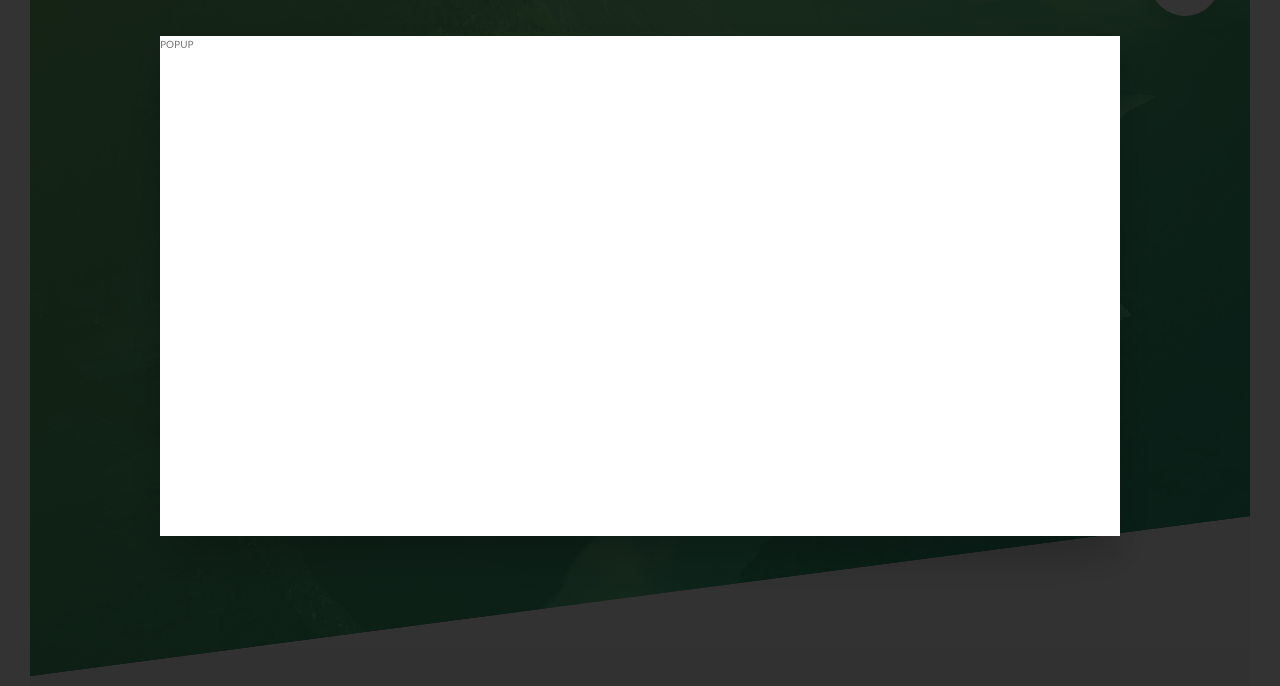
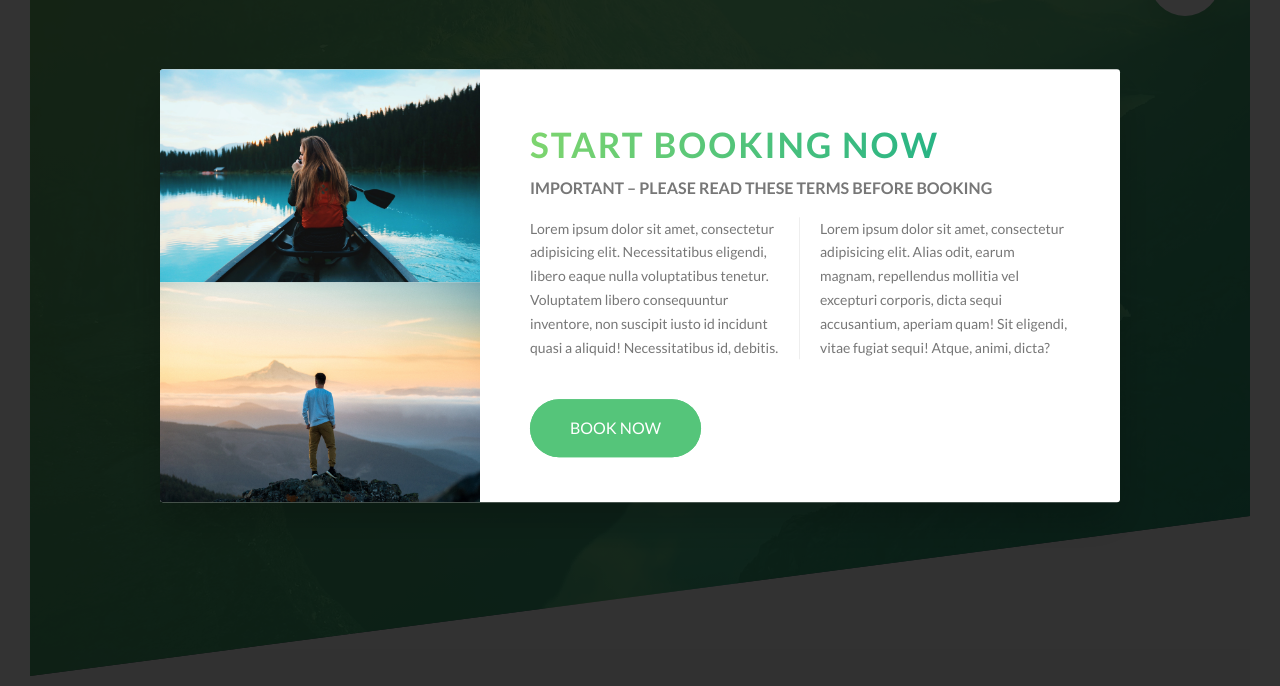
Before and after one commit to chaofan85/advanced-css-learning, a website: page NATOURS/index.html in a window 1280 px wide. Shown: the part 114-800 px from the top of the page. Drawn offline with Linux system fonts and the light colour scheme.

Commit message:
updated popup window styling

```diff
--- a/NATOURS/index.html
+++ b/NATOURS/index.html
@@ -355,7 +355,18 @@
 
       <div class="popup">
         <div class="popup__content">
-          POPUP
+          <div class="popup__left">
+            <img src="img/nat-8.jpg" alt="Tour photo" class="popup__img">
+            <img src="img/nat-9.jpg" alt="Tour photo" class="popup__img">
+          </div>
+          <div class="popup__right">
+            <h2 class="heading-secondary u-mrgin-bottom-medium">Start Booking Now</h2>
+            <h3 class="heading-tertiary u-margin-bottom-small">Important &ndash; Please read these terms before booking</h3>
+            <p class="popup__text">
+              Lorem ipsum dolor sit amet, consectetur adipisicing elit. Necessitatibus eligendi, libero eaque nulla voluptatibus tenetur. Voluptatem libero consequuntur inventore, non suscipit iusto id incidunt quasi a aliquid! Necessitatibus id, debitis. Lorem ipsum dolor sit amet, consectetur adipisicing elit. Alias odit, earum magnam, repellendus mollitia vel excepturi corporis, dicta sequi accusantium, aperiam quam! Sit eligendi, vitae fugiat sequi! Atque, animi, dicta?
+            </p>
+            <a href="#" class="btn btn--green">Book Now</a>
+          </div>
         </div>
       </div>
 
--- a/NATOURS/sass/components/_popup.scss
+++ b/NATOURS/sass/components/_popup.scss
@@ -10,8 +10,36 @@
   &__content {
     @include absCenter;
     width: 75%;
-    height: 50rem;
     background-color: $color-white;
     box-shadow: 0 2rem 4rem rgba($color-black, 0.2);
+    border-radius: 3px;
+    display: table;
+    overflow: hidden;
+  }
+
+  &__left {
+    width: 33.333333%;
+    display: table-cell;
+  }
+
+  &__right {
+    width: 66.666667%;
+    display: table-cell;
+    vertical-align: middle;
+    padding: 3rem 5rem;
+  }
+
+  &__img {
+    display: block;
+    width: 100%;
+  }
+
+  &__text {
+    font-size: 1.4rem;
+    margin-bottom: 4rem;
+
+    column-count: 2;
+    column-gap: 4rem;
+    column-rule: 1px solid $color-grey-light-2;
   }
 }
```
Also changed, not shown: NATOURS/css/style.css.
